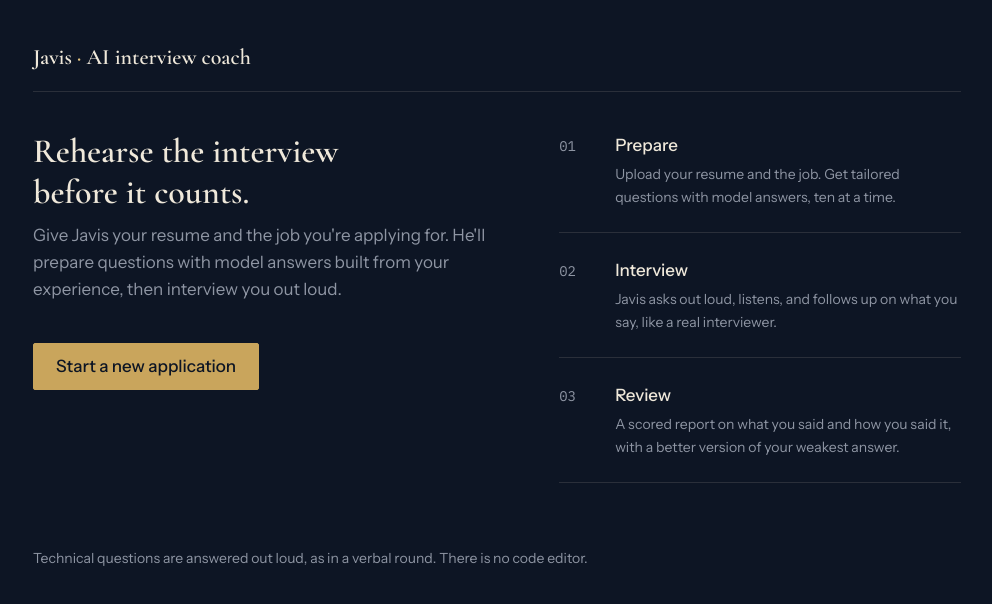
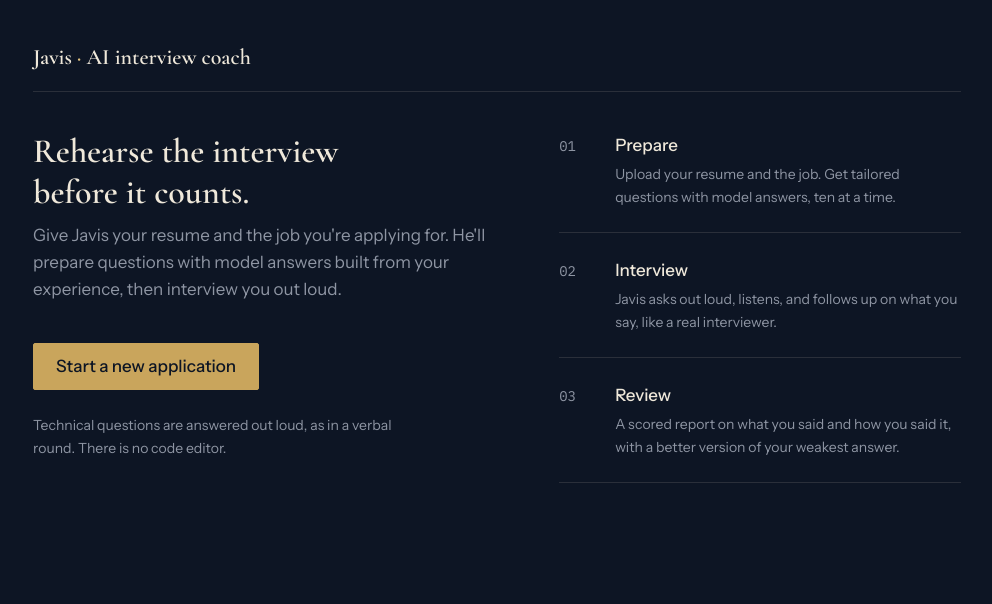
Before and after one commit to Shaunnnn/javis, a Next.js app: page / in a window 1280 px wide. Shown: the top 604 px of the page, without its empty margins (143-1135 px from the left). Built offline with nearby package versions, Linux system fonts and the light colour scheme.

Commit message:
style: move no-code-editor note under the start button

```diff
--- a/app/home.module.css
+++ b/app/home.module.css
@@ -27,3 +27,4 @@
   .current { grid-template-columns: 1fr; }
   .currentActions { grid-column: 1; grid-row: 4; margin-top: var(--space-4); flex-wrap: wrap; }
 }
+.caveat { margin: var(--space-4) 0 0; max-width: 40ch; font-size: var(--text-sm); color: var(--muted); }
--- a/app/page.js
+++ b/app/page.js
@@ -8,6 +8,8 @@ import h from "./home.module.css";
 
 // "software engineer" -> "Software Engineer"; leaves mixed case like "iOS" alone.
 const tidy = (t = "") => (t === t.toLowerCase() ? t.replace(/\b\w/g, (c) => c.toUpperCase()) : t);
+
+const NO_EDITOR = "Technical questions are answered out loud, as in a verbal round. There is no code editor.";
 
 export default function Home() {
   const [app, setApp] = useState(undefined); // undefined = not loaded yet
@@ -37,6 +39,7 @@ export default function Home() {
             <div className={u.actions}>
               <Link href="/new" className="btn btn-primary">Start a new application</Link>
             </div>
+            <p className={h.caveat}>{NO_EDITOR}</p>
           </div>
           <ol className={h.steps} aria-label="How it works">
             <li>
@@ -54,7 +57,7 @@ export default function Home() {
           </ol>
         </section>
       )}
-      <p className={u.note}>Technical questions are answered out loud, as in a verbal round. There is no code editor.</p>
+      {app && <p className={u.note}>{NO_EDITOR}</p>}
     </main>
   );
 }
```
